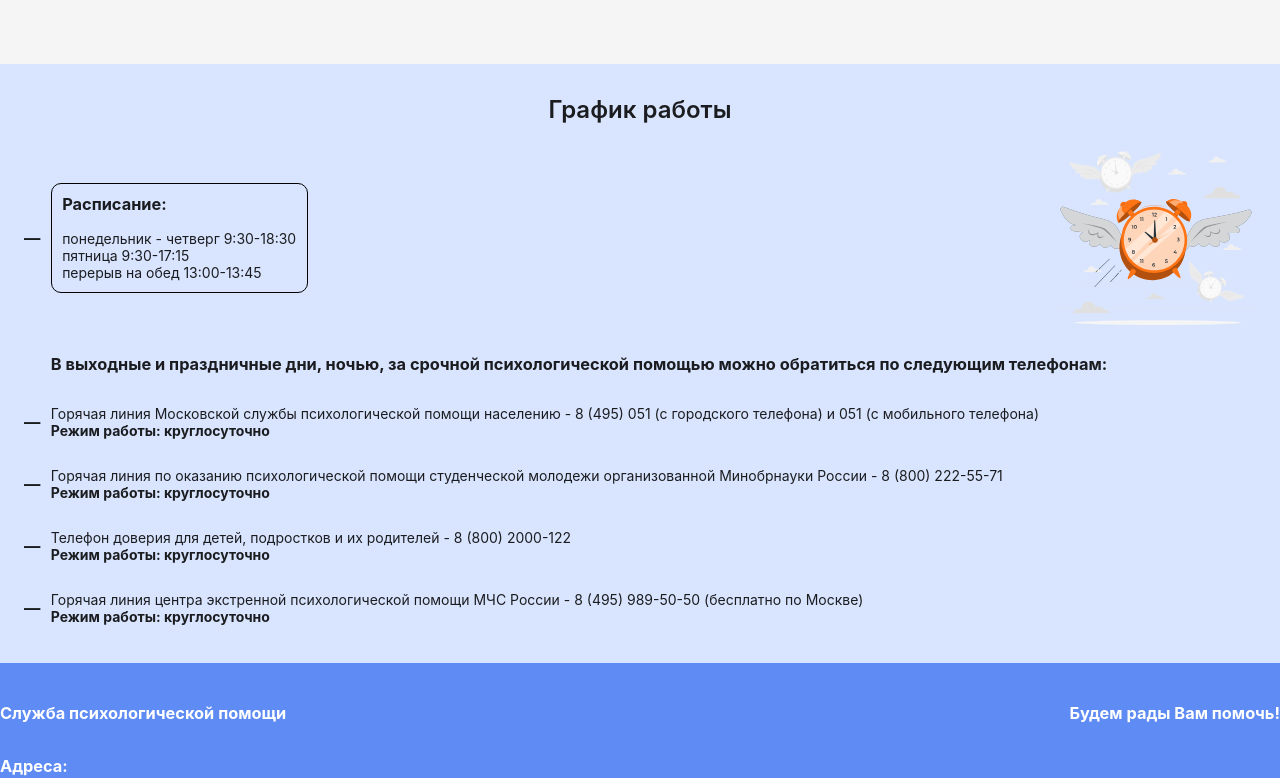
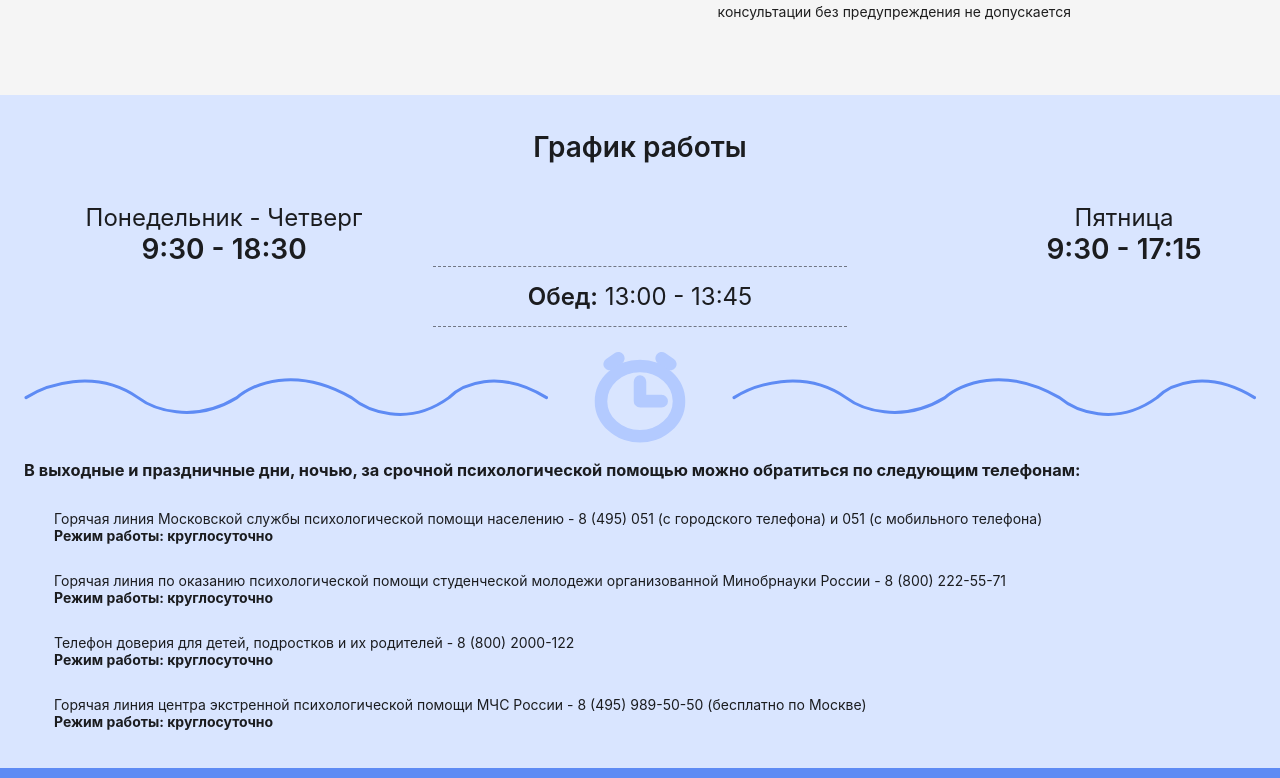
Before and after one commit to sunn-shinne/psycho-help, a React (Create React App) app: page / in a window 1280 px wide. Shown: the part 2106-2884 px from the top of the page. Built offline with nearby package versions, Linux system fonts and the light colour scheme; no server answers.

Commit message:
chart-block-edit

```diff
--- a/src/pages/home-page/components/chart-block/schedule-block-style.tsx
+++ b/src/pages/home-page/components/chart-block/schedule-block-style.tsx
@@ -1,28 +1,9 @@
 import styled from 'styled-components';
 
 export const Wrapper = styled.div`
-  position: relative;
-  z-index: 0;
-`;
-
-export const SpaceBetween = styled.div`
-  display: flex;
-  justify-content: space-between;
-`;
-
-export const TextBlock = styled.div`
-  display: flex;
-  align-items: center;
-`;
-
-export const Schedule = styled.p`
-  border: 1px black solid;
-  border-radius: 10px;
-  padding: calc((1vh + 1vw) / 2);
-`;
-
-export const ScheduleTitle = styled.h3`
-  margin-top: 0;
+  width: 100%;
+  margin: 0 auto;
+  max-width: 1450px;
 `;
 
 export const List = styled.ul`
@@ -30,21 +11,65 @@ export const List = styled.ul`
   padding: 0;
 `;
 
-export const ScheduleList = styled(List)`
-  margin-bottom: 0;
+export const centerSpan = styled.span`
+  display: flex;
+  justify-content: center;
+`
+
+export const SpaceBetween = styled.div`
+  display: flex;
+  justify-content: space-between;
 `;
 
-export const TextLine = styled.h3`
-  margin-right: calc((1vh + 1vw) / 2);
+export const weekdaysWrapper = styled.div`
+  text-align: center;
+`
+
+export const weekdaysList = styled(SpaceBetween)`
+  list-style: none;
+  padding: 0px;
+  width: 1300px;
+  margin: 0 auto;
+`
+
+export const weekdaysElement = styled.li`
+  width: 400px;
+  text-align: center;
+`
+
+
+export const weekdaysName = styled.p`
+  font-size: 24px;
+  margin-bottom: 0px;
+`
+
+export const weekdaysTime = styled.p`
+  font-size: 28px;
+  font-weight: 600;
+  margin: 0px;
+`
+
+export const boldSpan = styled.span`
+  font-weight: 600;
+`
+
+export const weekdaysDinner = styled.p`
+  text-align: center;
+  margin-top: 0px;
+  border-top: 1px dashed #717785;
+  border-bottom: 1px dashed #717785;
+  padding: 15px 39px;
+  font-size: 24px;
+  width: 414px;auto
+`
+export const TextBlock = styled.div`
+  display: flex;
+  align-items: center;
 `;
 
-export const TextLineHidden = styled.span`
-  margin-right: calc((1vh + 1vw) / 2);
-  visibility: hidden;
-  pointer-events: none;
+export const TextList = styled(List)`
+  margin-left: 30px;
 `;
-
-export const TextList = styled(List)``;
 
 export const ListBold = styled.span`
   font-weight: bold;
--- a/src/pages/home-page/components/chart-block/schedule-block.tsx
+++ b/src/pages/home-page/components/chart-block/schedule-block.tsx
@@ -1,5 +1,6 @@
 import { FC } from 'react';
 import ClockImage from '../../../../assets/images/main/chart/clock.svg';
+import lineVector from '../../../../assets/images/main/chart/line.svg';
 import * as St from './schedule-block-style';
 
 interface TextBlockProps {
@@ -31,7 +32,6 @@ const items: TextBlockProps[] = [
 
 const ItemsBlock: FC<TextBlockProps> = ({ title, info }) => (
   <St.TextBlock>
-    <St.TextLine>—</St.TextLine>
     <St.TextList>
       <li>{title}</li>
       <li>
@@ -44,22 +44,25 @@ const ItemsBlock: FC<TextBlockProps> = ({ title, info }) => (
 const ChartBlock: FC = () => {
   return (
     <St.Wrapper>
-      <St.SpaceBetween>
-        <St.TextBlock>
-          <St.TextLine>—</St.TextLine>
-          <St.Schedule>
-            <St.ScheduleTitle>Расписание:</St.ScheduleTitle>
-            <St.ScheduleList>
-              <li>понедельник - четверг 9:30-18:30</li>
-              <li>пятница 9:30-17:15 </li>
-              <li>перерыв на обед 13:00-13:45</li>
-            </St.ScheduleList>
-          </St.Schedule>
-        </St.TextBlock>
-        <img src={ClockImage} alt="Иллюстрация рядом с расписанием" />
-      </St.SpaceBetween>
+      <St.weekdaysWrapper>
+          <St.weekdaysList>
+            <St.weekdaysElement>
+              <St.weekdaysName>Понедельник - Четверг</St.weekdaysName>
+              <St.weekdaysTime>9:30 - 18:30</St.weekdaysTime>
+            </St.weekdaysElement>
+            <St.weekdaysElement>
+              <St.weekdaysName>Пятница</St.weekdaysName>
+              <St.weekdaysTime>9:30 - 17:15</St.weekdaysTime>
+            </St.weekdaysElement>
+          </St.weekdaysList>
+          <St.centerSpan><St.weekdaysDinner><St.boldSpan>Обед:</St.boldSpan> 13:00 - 13:45</St.weekdaysDinner></St.centerSpan>
+        </St.weekdaysWrapper>
+        <St.SpaceBetween>
+          <img src= {lineVector} alt="line" />
+          <img src= {ClockImage} alt="clock" />
+          <img src= {lineVector} alt="line" />
+        </St.SpaceBetween>
       <h3>
-        <St.TextLineHidden>—</St.TextLineHidden>
         <span>
           В выходные и праздничные дни, ночью, за срочной психологической помощью можно обратиться
           по следующим телефонам:
--- a/src/pages/home-page/home-page.tsx
+++ b/src/pages/home-page/home-page.tsx
@@ -56,7 +56,7 @@ const BlockWrapper: FC<BlockWrapperProps> = ({
   <Style>
     <ContentWrapper>
       {title && (
-        <Title level={2} style={{ fontSize: '24px' }}>
+        <Title level={2} style={{ fontSize: '28px' }}>
           {title}
         </Title>
       )}
```
Also changed, not shown: src/assets/images/main/chart/clock.svg, src/assets/images/main/chart/line.svg (added).
